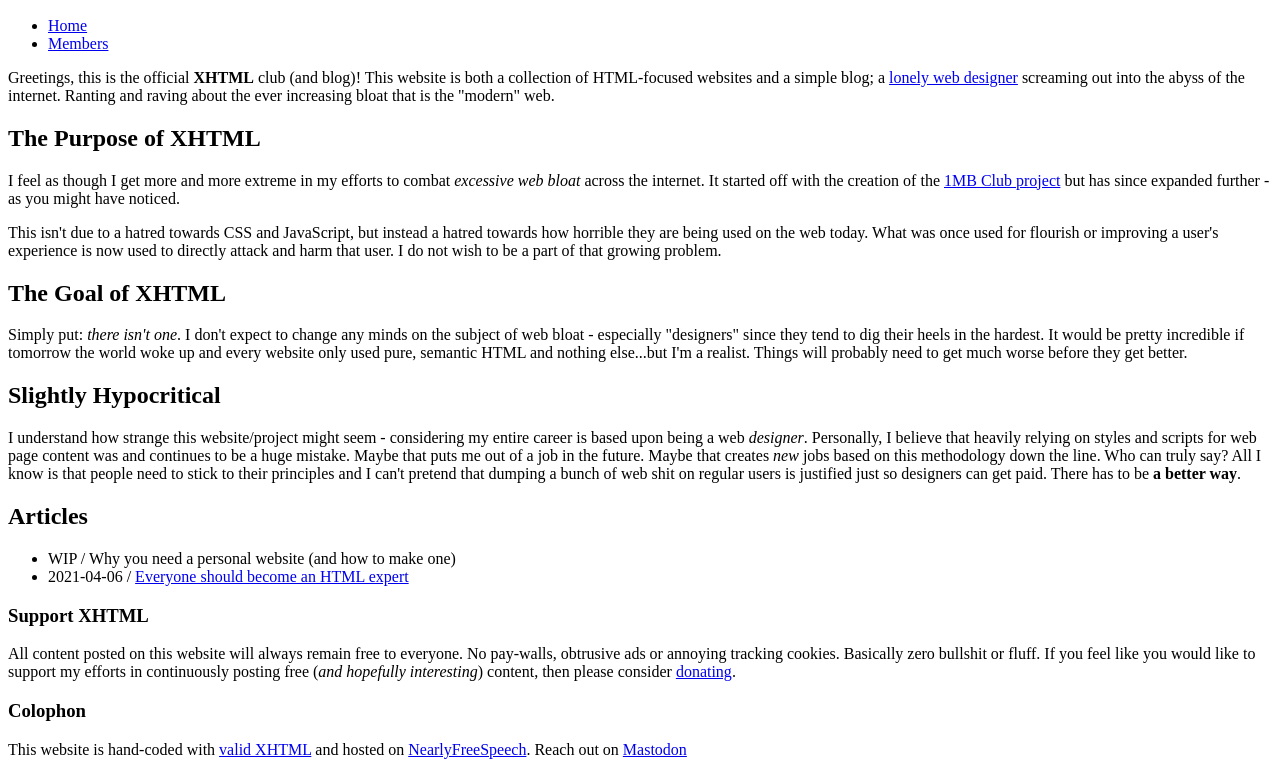
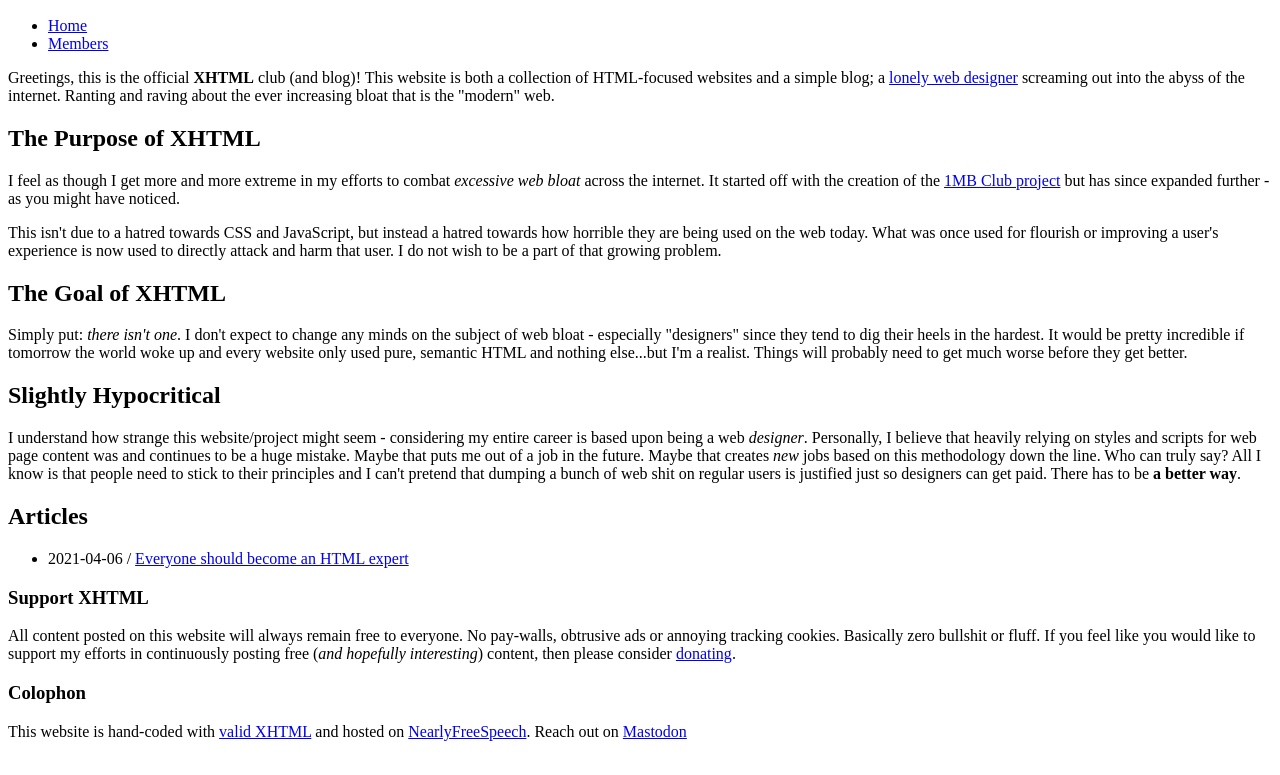
Before and after one commit to bradleytaunt/xhtml-club, a plain HTML site: page index.html in a window 1280 px wide. Shown: the part 110-885 px from the top of the page. Drawn offline with Linux system fonts and the light colour scheme.

Commit message:
Remove old potential WIP blog post text

```diff
--- a/index.html
+++ b/index.html
@@ -27,7 +27,6 @@
     <p>I understand how strange this website/project might seem - considering my entire career is based upon being a web <em>designer</em>. Personally, I believe that heavily relying on styles and scripts for web page content was and continues to be a huge mistake. Maybe that puts me out of a job in the future. Maybe that creates <em>new</em> jobs based on this methodology down the line. Who can truly say? All I know is that people need to stick to their principles and I can't pretend that dumping a bunch of web shit on regular users is justified just so designers can get paid. There has to be <strong>a better way</strong>.</p>
     <h2>Articles</h2>
     <ul>
-        <li>WIP / Why you need a personal website (and how to make one)</li>
         <li>2021-04-06 / <a href="everyone-should-become-an-html-expert.html">Everyone should become an HTML expert</a></li>
     </ul>
     <div id="footer">
```
